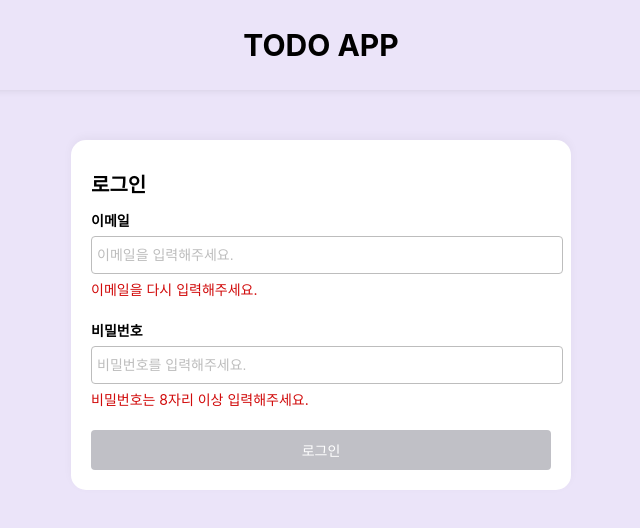
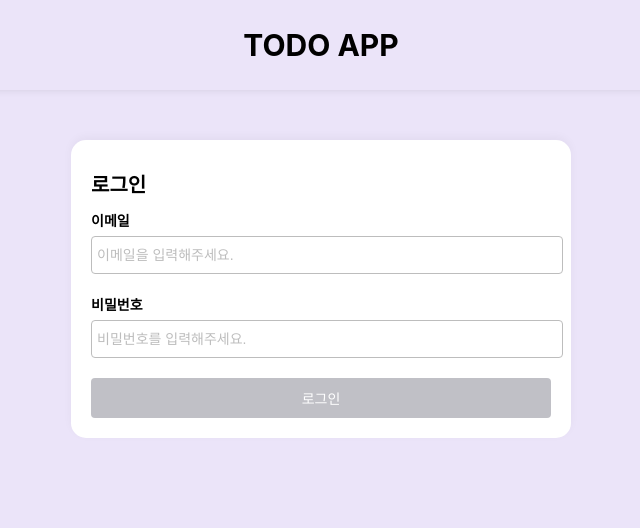
Before and after one commit to hyemin33/todo-app, a React (Vite) app: page /signin in a window 1280 px wide. Shown: the top 528 px of the page, without its empty margins (319-959 px from the left). Built offline with nearby package versions, Linux system fonts and the light colour scheme.

Commit message:
Feature/todo (#17)
* feat: add todo page

* fix: todoitme input

* fix vercel 에러 수정

* fix : type 추가

* fix : token에 따라 이동

```diff
--- a/src/components/molecules/LabelInput.tsx
+++ b/src/components/molecules/LabelInput.tsx
@@ -17,16 +17,10 @@ const LabelInput = ({
     <InputArea>
       {label && <LabelText>{label}</LabelText>}
       <Input placeholder={placeholder} type={type} {...props} />
-      {error && <ErrorText>{error}</ErrorText>}
     </InputArea>
   );
 };
 
-const ErrorText = styled.span`
-  color: #d10a0a;
-  font-size: 14px;
-  margin-top: 5px;
-`;
 const LabelText = styled.label`
   font-size: 14px;
   font-weight: bold;
--- a/src/components/organism/AuthForm.tsx
+++ b/src/components/organism/AuthForm.tsx
@@ -2,7 +2,6 @@ import { useState } from 'react';
 import { signIn, signUp } from '@src/apis/auth';
 import auth from '@src/utils/auth';
 import { useNavigate } from 'react-router-dom';
-
 
 import { FlexCenterBox, Box } from '@src/components/atoms/Box';
 
@@ -25,8 +24,11 @@ const AuthForm = ({ mode = '' }: { mode: string }) => {
     };
 
   const handleSubmit = async () => {
-    if (emailError !== '' || passwordError !== '') {
-      return;
+    if (emailError !== '') {
+      return alert(emailError);
+    }
+    if (passwordError !== '') {
+      return alert(passwordError);
     }
     try {
       if (mode === 'signin') {
@@ -60,14 +62,12 @@ const AuthForm = ({ mode = '' }: { mode: string }) => {
           type='text'
           placeholder='이메일을 입력해주세요.'
           onChange={handleChange('email')}
-          error={emailError}
         />
         <LabelInput
           label='비밀번호'
           type='password'
           placeholder='비밀번호를 입력해주세요.'
           onChange={handleChange('password')}
-          error={passwordError}
         />
         <Button
           text={pageMode}
--- a/src/pages/Signin/index.tsx
+++ b/src/pages/Signin/index.tsx
@@ -1,6 +1,17 @@
 import AuthForm from '@src/components/organism/AuthForm';
+import auth from '@src/utils/auth';
+import { useEffect } from 'react';
+import { useNavigate } from 'react-router-dom';
 
 const SigninPage = () => {
+  const navigate = useNavigate();
+
+  useEffect(() => {
+    if (auth.getToken()) {
+      navigate('/todo');
+    }
+  }, []);
+
   return <AuthForm mode='signin' />;
 };
 
--- a/src/pages/Todo/index.tsx
+++ b/src/pages/Todo/index.tsx
@@ -1,16 +1,26 @@
 import styled from '@emotion/styled';
+import { useEffect, useState } from 'react';
+import { useNavigate } from 'react-router-dom';
 import { createTodo, getTodos } from '@src/apis/todo';
 
 import { Box, EmptyBox, FlexCenterBox } from '@src/components/atoms/Box';
 import { H2 } from '@src/components/atoms/Typography';
 import InputButton from '@src/components/molecules/InputButton';
 import TodoItem from '@src/components/organism/TodoItem';
+import auth from '@src/utils/auth';
 import useGetData from '@src/utils/hooks/useGetData';
-import { useState } from 'react';
 
 const TodoPage = () => {
   const [todo, setTodo] = useState('');
   const { data, refetch } = useGetData(getTodos);
+
+  const navigate = useNavigate();
+
+  useEffect(() => {
+    if (!auth.getToken()) {
+      navigate('/signin');
+    }
+  }, []);
 
   const handleCreate = async () => {
     if (todo === '') return alert('TODO를 입력해주세요.');
--- a/src/utils/hooks/useValidation.ts
+++ b/src/utils/hooks/useValidation.ts
@@ -10,7 +10,7 @@ const useValidation = (user: ISignProps) => {
       ? setEmailError('')
       : setEmailError('이메일을 다시 입력해주세요.');
 
-    user.password.length > 8
+    user.password.length >= 8
       ? setPasswordError('')
       : setPasswordError('비밀번호는 8자리 이상 입력해주세요.');
   }, [user]);
```
